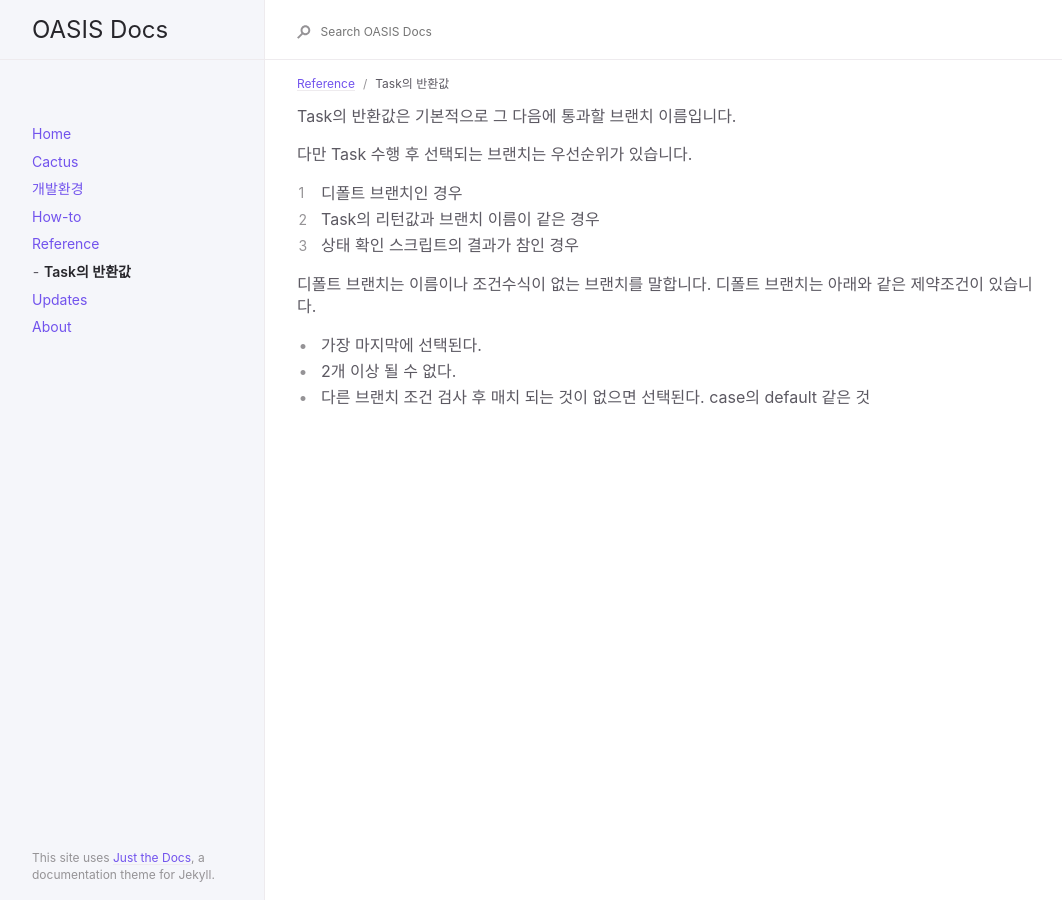
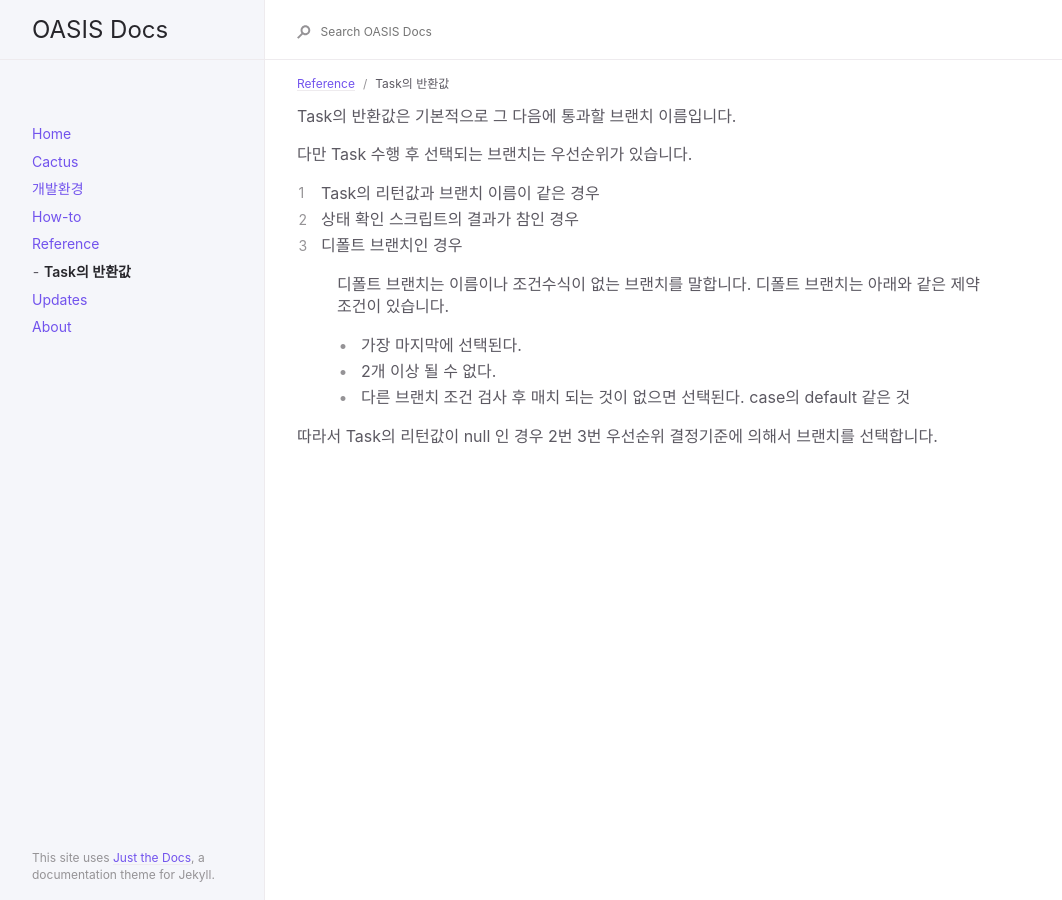
Before and after one commit to oasis-official/oasis-official.github.io, a Jekyll site: the page built from docs/reference/task-return-value.md, in a window 1280 px wide. Shown: the whole page, without its empty margins (91-1153 px from the left). Built offline with Jekyll 4.4.1, drawn with Linux system fonts in a browser that asks for light colours.

Commit message:
Task의 반환값 포스트 내용 추가

```diff
--- a/docs/reference/task-return-value.md
+++ b/docs/reference/task-return-value.md
@@ -9,12 +9,13 @@ Task의 반환값은 기본적으로 그 다음에 통과할 브랜치 이름입
 
 다만 Task 수행 후 선택되는 브랜치는 우선순위가 있습니다.
 
-1. 디폴트 브랜치인 경우
-2. Task의 리턴값과 브랜치 이름이 같은 경우
-3. 상태 확인 스크립트의 결과가 참인 경우
+1. Task의 리턴값과 브랜치 이름이 같은 경우
+2. 상태 확인 스크립트의 결과가 참인 경우
+3. 디폴트 브랜치인 경우
 
+>디폴트 브랜치는 이름이나 조건수식이 없는 브랜치를 말합니다. 디폴트 브랜치는 아래와   같은 제약조건이 있습니다.
+>* 가장 마지막에 선택된다.
+>* 2개 이상 될 수 없다.
+>* 다른 브랜치 조건 검사 후 매치 되는 것이 없으면 선택된다. case의 default 같은 것
 
-디폴트 브랜치는 이름이나 조건수식이 없는 브랜치를 말합니다. 디폴트 브랜치는 아래와 같은 제약조건이 있습니다.
-* 가장 마지막에 선택된다.
-* 2개 이상 될 수 없다.
-* 다른 브랜치 조건 검사 후 매치 되는 것이 없으면 선택된다. case의 default 같은 것
+따라서 Task의 리턴값이 null 인 경우 2번 3번 우선순위 결정기준에 의해서 브랜치를 선택합니다.
```
